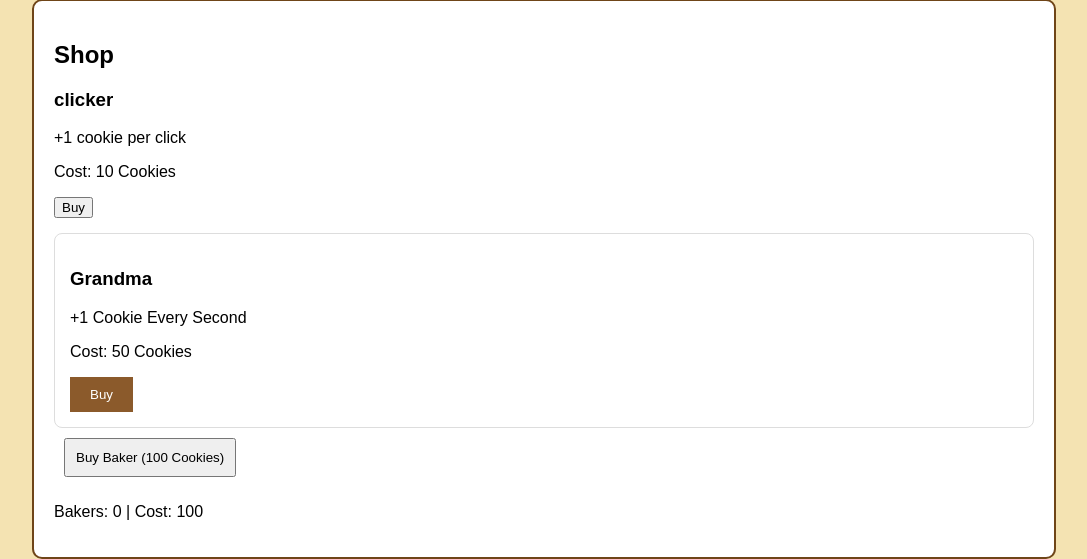
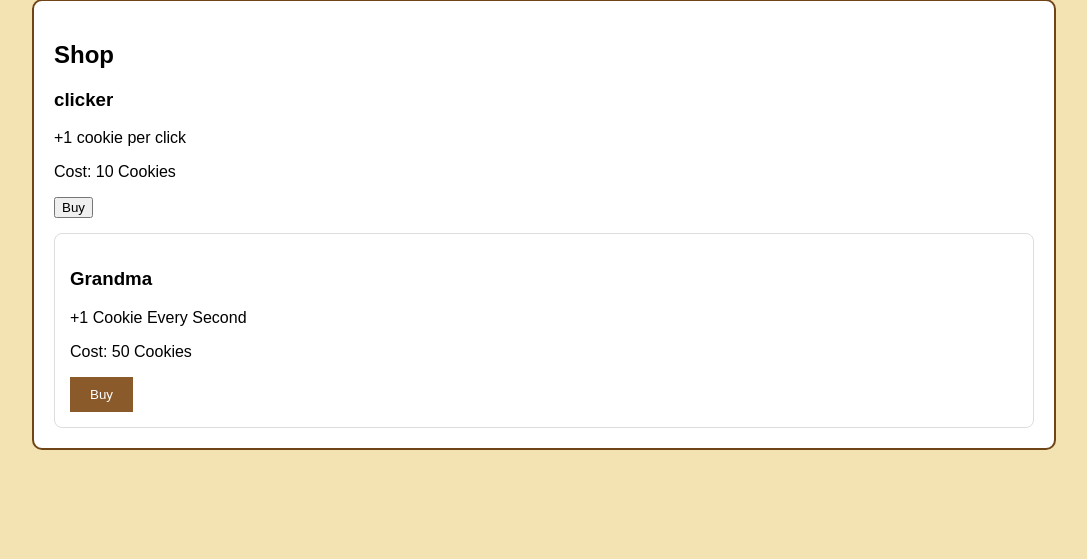
Before and after one commit to plt48member/cookie, a Flask app: page / in a window 1280 px wide. Shown: the part 463-1022 px from the top of the page, without its empty margins (96-1183 px from the left). After the commit the page ends 913 px from the top, so only its background shows below. Run offline with Flask 3, Linux system fonts and the light colour scheme.

Commit message:
back to normal

```diff
--- a/static/click.js
+++ b/static/click.js
@@ -6,12 +6,7 @@ const clickerLabel = document.getElementById("clickers")
 
 const grandmaLabel = document.getElementById("grandmas")
 const grandmaBtn = document.getElementById("buy-grandma")
-const bakerLabel = document.getElementById("bakers");
-const bakerBtn = document.getElementById("buy-baker");
 
-
-let bakerPrice = 100;
-let bakers = 0;
 let cookies = 0
 let clickers = 1
 let grandmas = 0
@@ -20,7 +15,6 @@ function updateLabels() {
     cookieLabel.innerHTML = "Cookies:" +cookies
     clickerLabel.innerHTML = "clickers:" + clickers
     grandmaLabel.innerHTML = "grandmas:" +  grandmas
-    bakerLabel.innerHTML = "Bakers: " + bakers + " | Cost: " + bakerPrice;
 }
 
 updateLabels()
@@ -87,18 +81,3 @@ clickerBtn.onclick = function () {
         updateLabels();
     }
 }
-bakerBtn.onclick = function () {
-    if (cookies >= bakerPrice) {
-        cookies -= bakerPrice;
-        bakers++;
-
-        bakerPrice = Math.floor(bakerPrice * 1.15);
-
-        updateLabels();
-    }
-}
-
-setInterval(function () {
-    cookies = cookies + grandmas + (bakers * 3);
-    updateLabels();
-}, 1000);
--- a/static/style.css
+++ b/static/style.css
@@ -101,9 +101,3 @@ background-color: #6f4518;
 .upgrade button:hover {
     background-color: #6f4518;
 }
-
-#buy-baker {
-    padding: 10px;
-    margin: 10px;
-    cursor: pointer;
-}
--- a/templates/index.html
+++ b/templates/index.html
@@ -35,9 +35,7 @@
                 <p>Cost: 50 Cookies</p>
                 <button id="buy-grandma">Buy</button>
             </div>
-            <button id="buy-baker">Buy Baker (100 Cookies)</button>
 
-<p id="bakers">Bakers: 0</p>
 
 
         </section>
```
